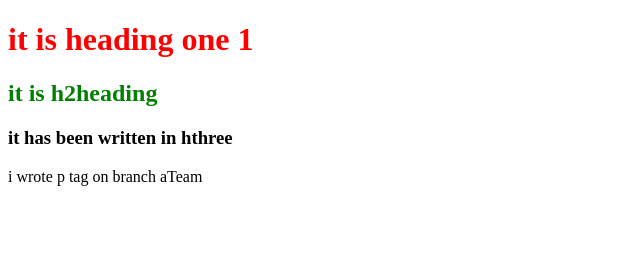
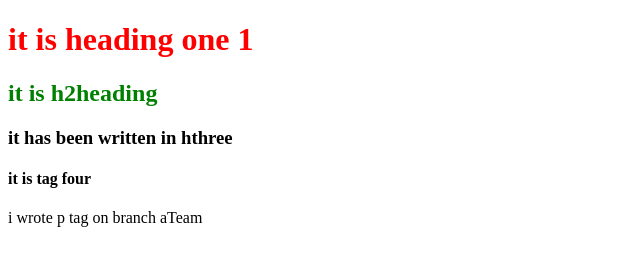
Before and after one commit to IftikharSahib/RepoRajaKoding, a plain HTML site: page index.html in a window 1280 px wide. Shown: the whole page, without its empty margins (0-640 px from the left). Drawn offline with Linux system fonts and the light colour scheme.

Commit message:
h4 and p tag has been add by aTeam

```diff
--- a/index.html
+++ b/index.html
@@ -10,6 +10,7 @@
     <h1>it is heading one 1</h1>
     <h2>it is h2heading</h2>
     <h3>it has been written in hthree</h3>
+    <h4>it is tag four</h4>
     <p>i wrote p tag on branch aTeam</p>
 </body>
 </html>
```
